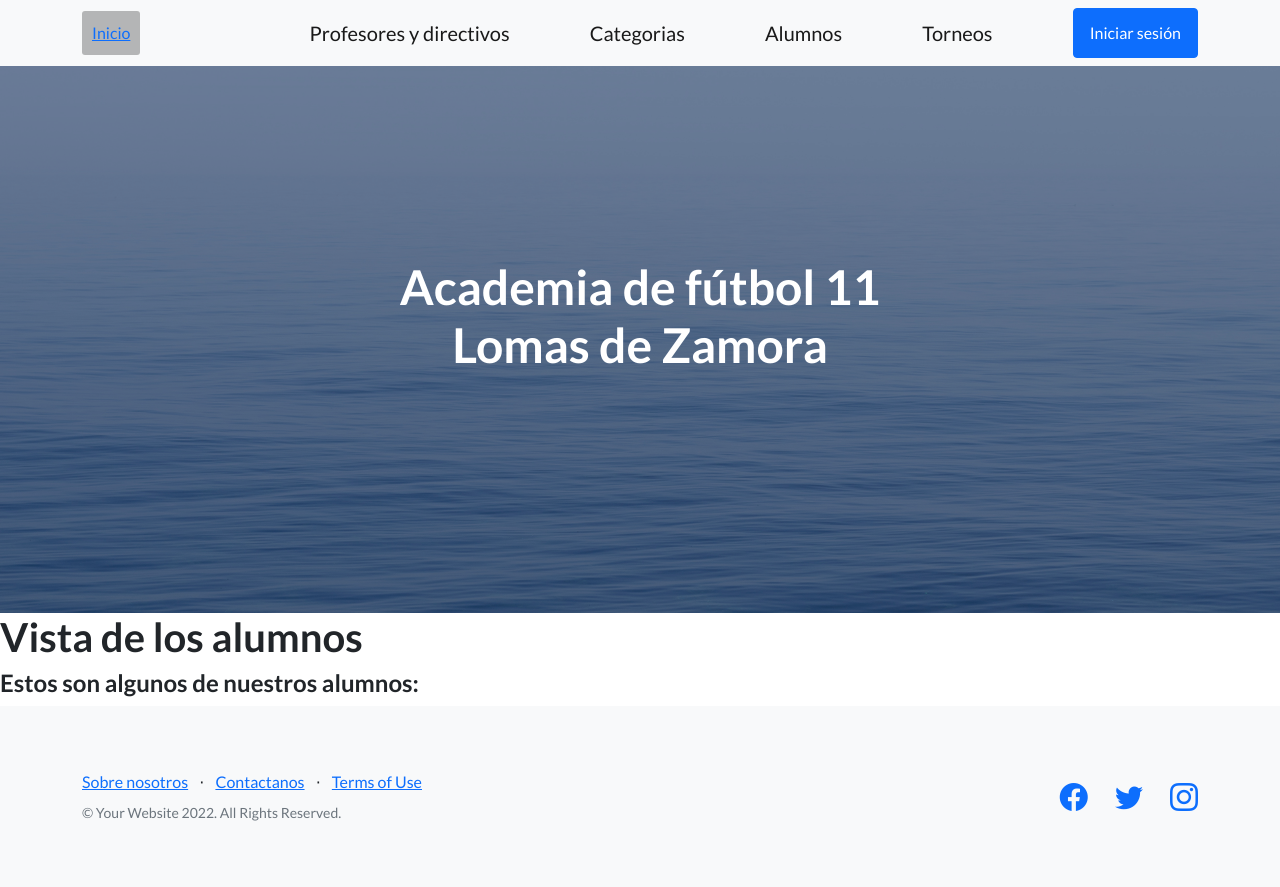
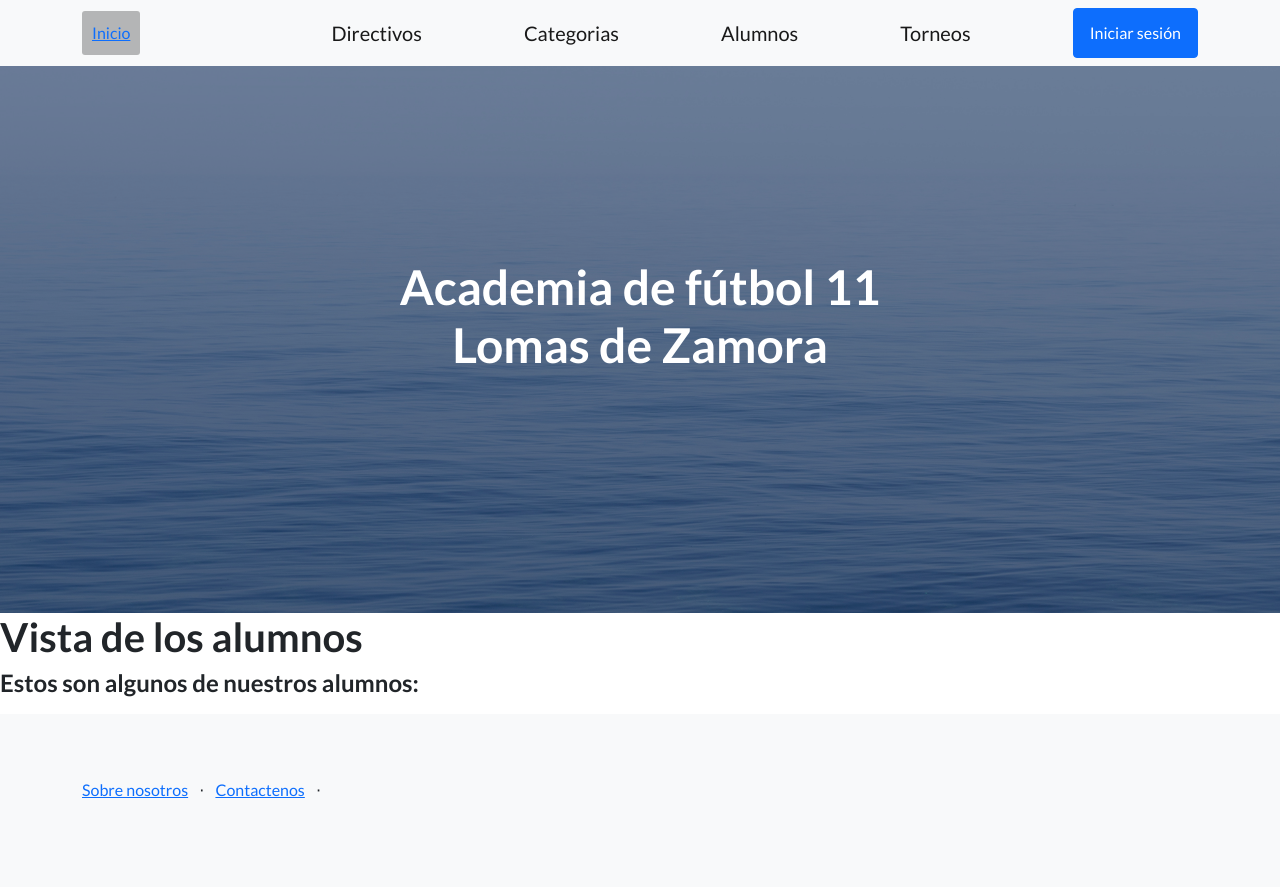
Before and after one commit to AGUSELCAPO2005/ProyectoFinalCoder, a Django app: page /academiadefutbol/alumnos/ in a window 1280 px wide. After the commit the page ends 798 px from the top, so only its background shows below. Run offline with Django 4.2, Linux system fonts and the light colour scheme; some libraries are stand-ins or nearby versions.

Commit message:
Super avance

```diff
--- a/home/templates/alumnos.html
+++ b/home/templates/alumnos.html
@@ -4,8 +4,15 @@
 
 
 {% block contenidoQueCambia %}
-    <h1>Vista de los alumnos</h1>
+<h1>Vista de los alumnos</h1>
 
-    <h4>Estos son algunos de nuestros alumnos:</h4>
+<h4>Estos son algunos de nuestros alumnos:</h4>
+
+
+<ul>
+    {% for alumno in lista_alumnos %}
+        <li>{{alumno.nombre}} {{alumno.apellido}} - {{alumno.categoria}}</li>
+    {% endfor %}
+</ul>
 
 {% endblock contenidoQueCambia %}
--- a/home/templates/profes.html
+++ b/home/templates/profes.html
@@ -24,7 +24,7 @@
         <nav class="navbar navbar-light bg-light static-top">
             <div class="container">
                 <a class="navbar-brand1" href="#!">Inicio</a>
-                <a class="navbar-brand" href="{% url 'Profesores' %}">Profesores y directivos</a>
+                <a class="navbar-brand" href="{% url 'Directivos' %}">Directivos</a>
                 <a class="navbar-brand" href="{% url 'Categorias' %}">Categorias</a>
                 <a class="navbar-brand" href="{% url 'Alumnos' %}">Alumnos</a>
                 <a class="navbar-brand" href="{% url 'Torneos' %}">Torneos</a>
@@ -60,24 +60,8 @@
                         <ul class="list-inline mb-2">
                             <li class="list-inline-item"><a href="#!">Sobre nosotros</a></li>
                             <li class="list-inline-item">⋅</li>
-                            <li class="list-inline-item"><a href="#!">Contactanos</a></li>
+                            <li class="list-inline-item"><a href="#!">Contactenos</a></li>
                             <li class="list-inline-item">⋅</li>
-                            <li class="list-inline-item"><a href="#!">Terms of Use</a></li>
-                        </ul>
-                        <p class="text-muted small mb-4 mb-lg-0">&copy; Your Website 2022. All Rights Reserved.</p>
-                    </div>
-                    <div class="col-lg-6 h-100 text-center text-lg-end my-auto">
-                        <ul class="list-inline mb-0">
-                            <li class="list-inline-item me-4">
-                                <a href="#!"><i class="bi-facebook fs-3"></i></a>
-                            </li>
-                            <li class="list-inline-item me-4">
-                                <a href="#!"><i class="bi-twitter fs-3"></i></a>
-                            </li>
-                            <li class="list-inline-item">
-                                <a href="#!"><i class="bi-instagram fs-3"></i></a>
-                            </li>
-                        </ul>
                     </div>
                 </div>
             </div>
```
